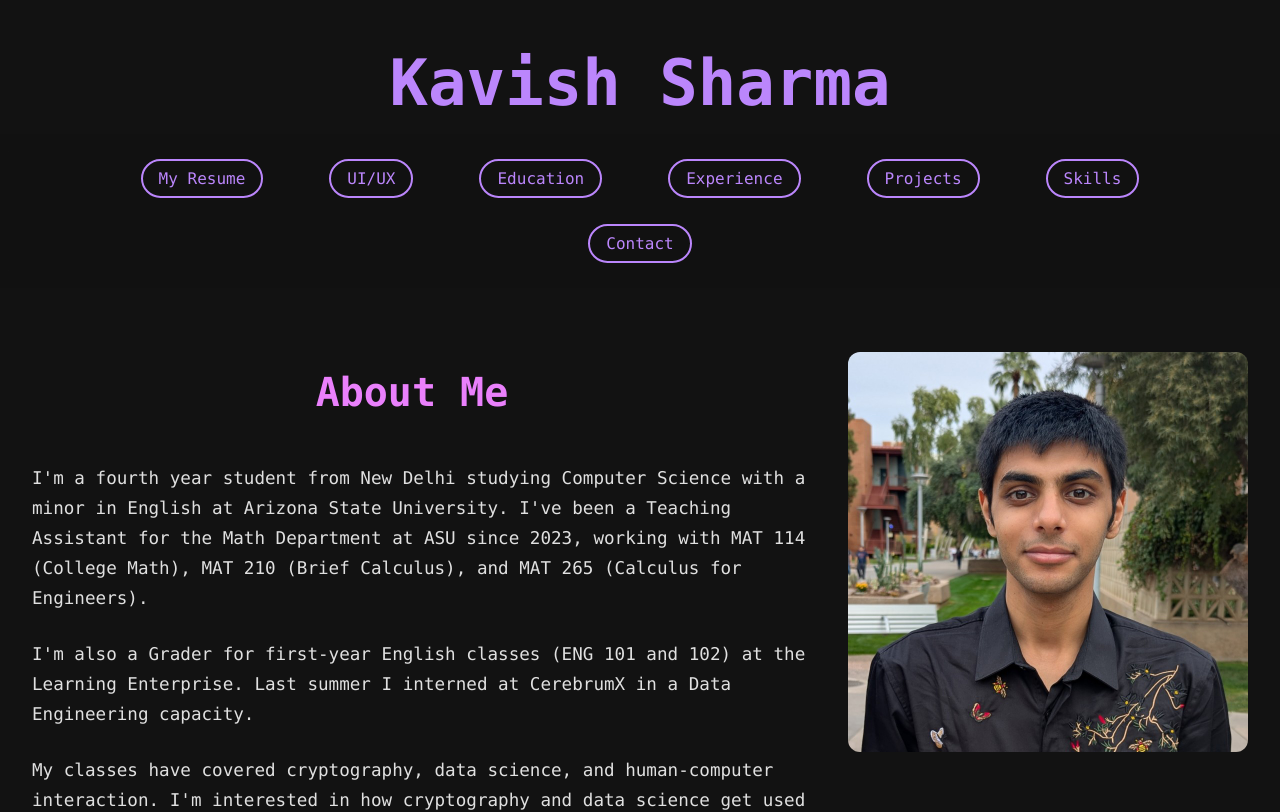
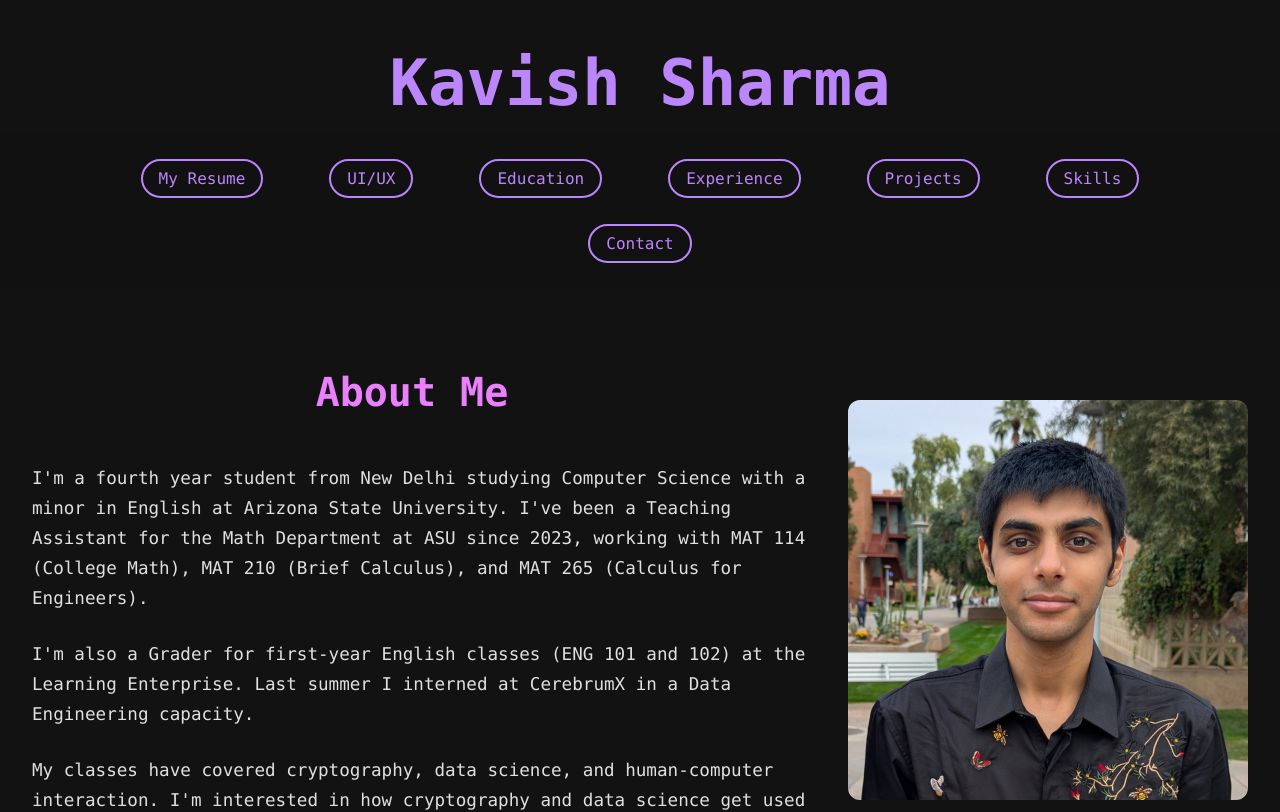
Before and after one commit to ksharm-67/kavish-portfolio, a React (Vite) app: page / in a window 1280 px wide. Shown: the top 812 px of the page. Built offline with nearby package versions, Linux system fonts and the light colour scheme; the HTML template or start-up script is replaced by a standard one.

Commit message:
Increase margin-top from 2rem to 5rem

```diff
--- a/src/App.css
+++ b/src/App.css
@@ -97,7 +97,7 @@ nav {
   height: auto;
   border-radius: 12px;
   object-fit: cover;
-  margin-top: 2rem;
+  margin-top: 5rem;
 }
 
 .blinker {
```
